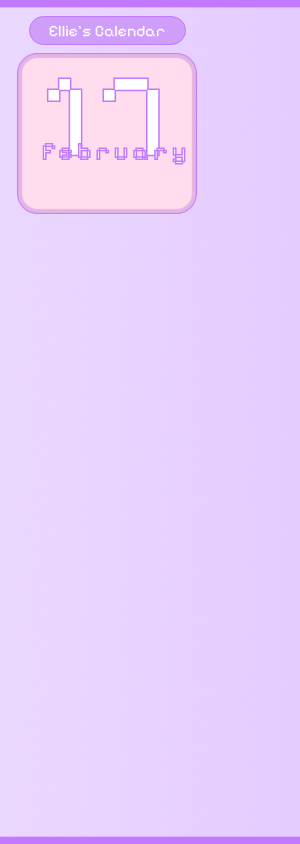
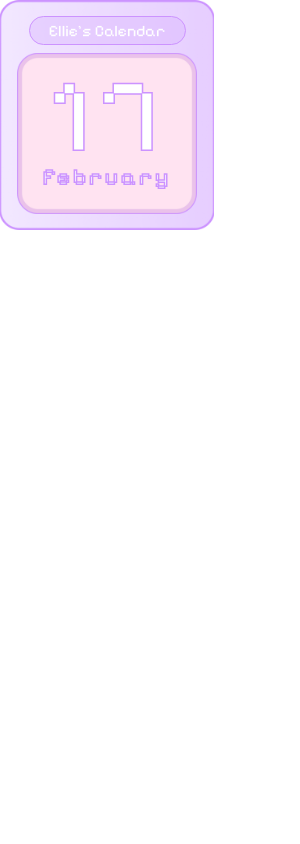
Before and after one commit to calcielisa-creator/my-electron-app, an Electron app: page index.html in a window 300 px wide. Drawn offline with Linux system fonts and the light colour scheme.

Commit message:
final touches on the proportions

```diff
--- a/main.js
+++ b/main.js
@@ -2,13 +2,15 @@ const { app, BrowserWindow } = require("electron");
 
 function createWindow() {
     const win = new BrowserWindow({
+        title: "Calendar",
         width: 214,
-        height: 228,
+        height: 230,
         resizable: false,
         maximizable: false,
         fullscreenable: false,
         frame: false,
         transparent: true,
+        background: "#00000000",
         webPreferences:{
             contextIsolation: true
         }
--- a/package.json
+++ b/package.json
@@ -1,8 +1,12 @@
 {
   "name": "my-electron-app",
+  "productName": "Calendar",
   "version": "1.0.0",
   "main": "main.js",
   "scripts": {
     "start": "electron ."
+  },
+  "devDependencies": {
+    "electron": "^latest"
   }
 }
--- a/styles.css
+++ b/styles.css
@@ -8,11 +8,10 @@ body {
     height: 100vh;
     user-select: none;
     -webkit-app-region: drag;
-    background-image: url("images/outer-frame-bg.png");
-    background-size: cover;
-    background-repeat: no-repeat;
-    background-position: center;
     border-radius: 20px;
+    margin: 0;
+    background: transparent;
+
 }
 
 .app {
@@ -23,6 +22,13 @@ body {
     gap: 0.5rem;
     width: 13.375rem;
     padding: 1rem 1.0625rem;
+
+    background-image: url("images/outer-frame-bg.png");
+    background-size: cover;
+    background-repeat: no-repeat;
+    background-position: center;
+    opacity: 0.8;
+
 }
 
 
@@ -40,13 +46,14 @@ select {
 
     display: flex;
     width: 157px;
+    aspect-ratio: 157/27;
     padding: 0.25rem 0.625rem;
     justify-content: center;
     align-items: center;
 
     border-radius: 6.25rem;
     border: 1px solid #c079ff;
-    background: #ce9ef8;
+    background: rgba(210, 164, 255, 0.40);
 
     color: var(--white, #fff);
 
@@ -80,11 +87,17 @@ select {
     -webkit-text-stroke-width: 1.5px;
     -webkit-text-stroke-color: #c079ff;
     font-family: "Pixelify Sans";
-    font-size: 7.5rem;
+    font-size: 6.5rem;
     font-style: normal;
     font-weight: 400;
     line-height: 1.25rem;
     letter-spacing: 0.45rem;
+
+    display: flex;
+    width: 11.25rem;
+    height: 4.4375rem;
+    flex-direction: column;
+    justify-content: center;
 
 }
 
@@ -94,11 +107,11 @@ select {
     -webkit-text-stroke-width: 1.5px;
     -webkit-text-stroke-color: #c079ff;
     font-family: "Pixelify Sans";
-    font-size: 1.5rem;
+    font-size: 1.4rem;
     font-style: normal;
     font-weight: 400;
     line-height: 1.25rem;
-    letter-spacing: 0.3rem;
+    letter-spacing: 0.2rem;
 
     width: 8.125rem;
 }
```
